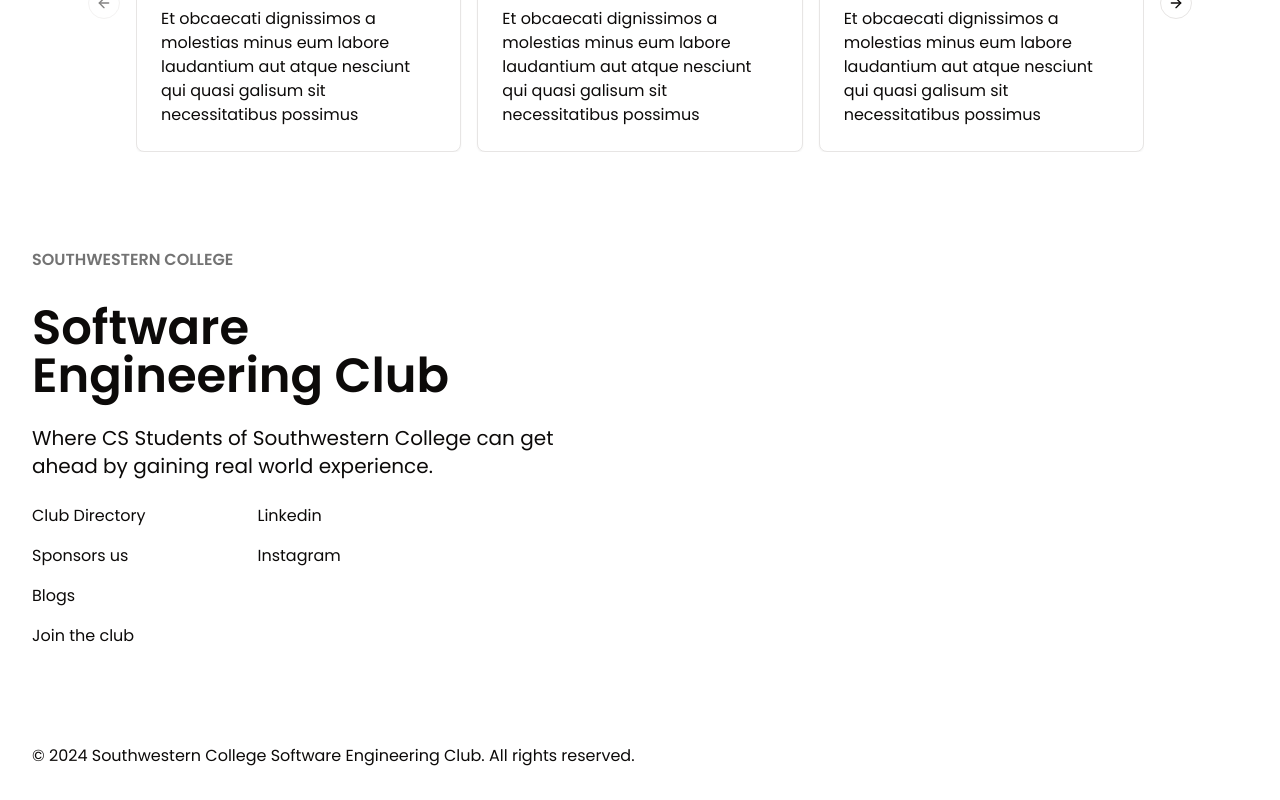
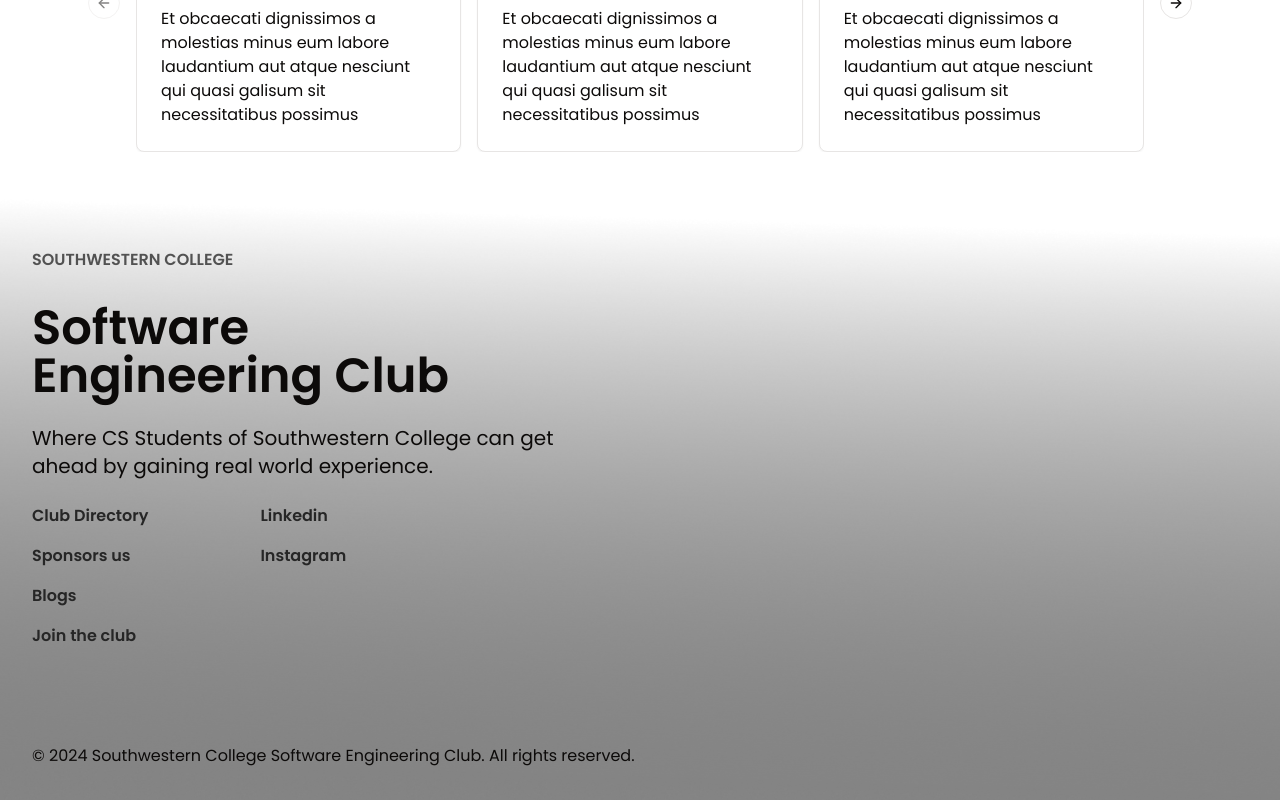
Before and after one commit to SWC-Software-Engineering-Club/SWE-Club-Website, a Next.js app: page / in a window 1280 px wide. Shown: the part 3807-4607 px from the top of the page. Built offline with nearby package versions, Linux system fonts and the light colour scheme.

Commit message:
added bg gradient to footer

```diff
--- a/components/footer.tsx
+++ b/components/footer.tsx
@@ -1,4 +1,5 @@
-// © {new Date().getFullYear()} Southwestern College Software Engineering Club. All rights reserved.
+import Image from "next/image";
+
 const FooterLinks = [
   {
     title: "Club Directory",
@@ -31,9 +32,12 @@ const FooterSocials = [
 
 const Footer = () => {
   return (
-    <footer className="flex flex-col p-8">
+    <footer className="relative p-8">
+      <div className="flex flex-col !z-50">
         <div className="pb-8">
-        <span className="font-bold text-neutral-500">SOUTHWESTERN COLLEGE</span>
+          <span className="font-bold text-neutral-600 dark:text-neutral-500">
+            SOUTHWESTERN COLLEGE
+          </span>
         </div>
         <div>
           <h2 className="text-5xl max-w-md font-bold pb-6">
@@ -49,14 +53,14 @@ const Footer = () => {
         <div className="flex pb-24">
           <div className="flex flex-col gap-y-4">
             {FooterLinks.map((link) => (
-            <a key={link.title} href={link.link} className="pr-4">
+              <a key={link.title} href={link.link} className="pr-4 font-semibold text-neutral-800 dark:text-neutral-200">
                 {link.title}
               </a>
             ))}
           </div>
           <div className="flex flex-col gap-y-4 ml-24">
             {FooterSocials.map((link) => (
-            <a key={link.title} href={link.link}>
+              <a key={link.title} href={link.link} className="font-semibold text-neutral-800 dark:text-neutral-200">
                 {link.title}
               </a>
             ))}
@@ -67,6 +71,16 @@ const Footer = () => {
           © {new Date().getFullYear()} Southwestern College Software Engineering
           Club. All rights reserved.
         </span>
+      </div>
+
+      <Image
+        src="/bg-gradient-dark.png"
+        alt="background gradient"
+        width={2000}
+        height={2000}
+        className="absolute bottom-0 left-0 right-0"
+        style={{ zIndex: -1 }}
+      />
     </footer>
   );
 };
```
Also changed, not shown: public/bg-gradient-dark.png (added). Lines whose indentation alone changed are shown as unchanged.
